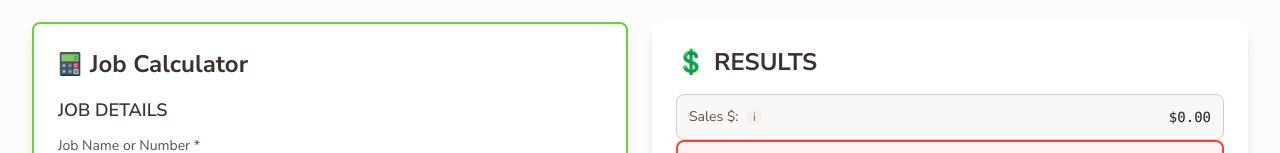
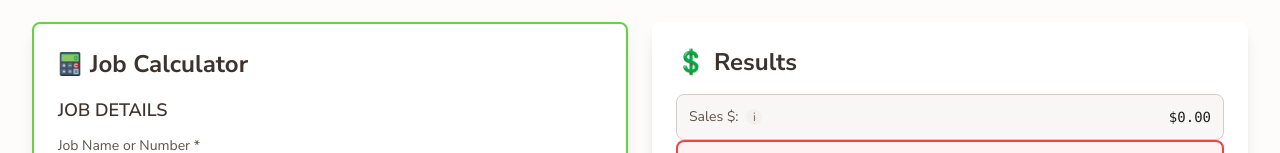
Before and after one commit to KayFernPR/Division-Calculator, a React (Vite) app: page / in a window 1280 px wide. Shown: the part 624-777 px from the top of the page. Built offline with nearby package versions, Linux system fonts and the light colour scheme.

Commit message:
Change Results title to title case

```diff
--- a/src/components/Calculator.jsx
+++ b/src/components/Calculator.jsx
@@ -627,7 +627,7 @@ const Calculator = () => {
             <div className="bg-white  rounded-lg shadow-lg p-6">
             <h2 className="text-2xl font-bold text-neutral-900  mb-4 flex items-center gap-2">
               <span className="text-blue-600">💲</span>
-              RESULTS
+              Results
             </h2>
 
               <div className="space-y-2">
```
